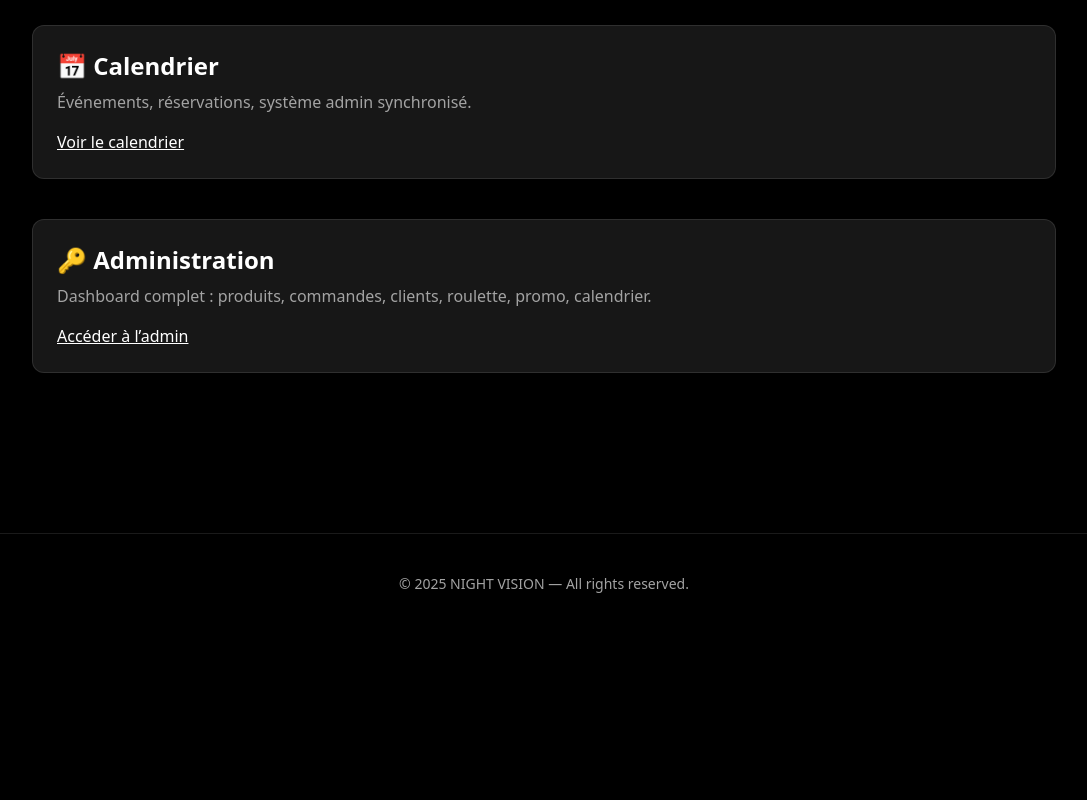
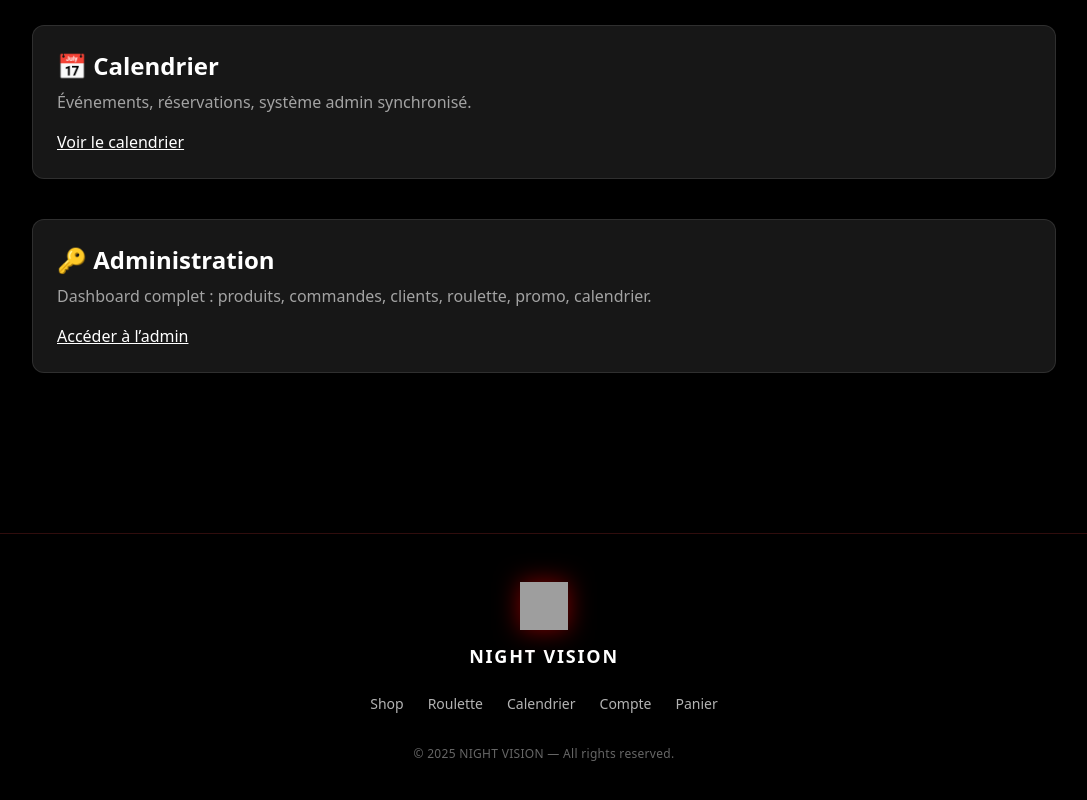
Before and after one commit to gaetanfionda-bot/NV-V12-FIXED.zip, a Next.js app: page / in a window 1280 px wide. Shown: the part 639-1439 px from the top of the page, without its empty margins (96-1183 px from the left). Before the commit the page ends 1273 px from the top, so only its background shows below. Built offline with nearby package versions, Linux system fonts and the light colour scheme; grey boxes are pictures that could not be loaded.

Commit message:
Update Footer.jsx

```diff
--- a/components/Footer.jsx
+++ b/components/Footer.jsx
@@ -1,7 +1,35 @@
+import Link from "next/link";
+
 export default function Footer() {
   return (
-    <footer className="w-full py-10 mt-20 text-center border-t border-white/10 text-sm text-neutral-400">
-      <p>© {new Date().getFullYear()} NIGHT VISION — All rights reserved.</p>
+    <footer className="mt-20 border-t border-red-500/20 bg-black/70 backdrop-blur-xl py-12 text-center text-white/70">
+      <div className="max-w-6xl mx-auto px-6">
+
+        {/* ——— LOGO + TITLE ——— */}
+        <div className="flex flex-col items-center gap-3">
+          <img
+            src="/logo.png"
+            alt="NV Logo"
+            className="w-12 h-12 drop-shadow-[0_0_12px_rgba(255,0,0,0.5)]"
+          />
+          <p className="text-lg font-bold tracking-widest text-white">NIGHT VISION</p>
+        </div>
+
+        {/* ——— LINKS ——— */}
+        <div className="flex flex-wrap justify-center gap-6 mt-6 text-sm font-medium">
+          <Link href="/shop" className="hover:text-red-400 transition">Shop</Link>
+          <Link href="/roulette" className="hover:text-red-400 transition">Roulette</Link>
+          <Link href="/calendar" className="hover:text-red-400 transition">Calendrier</Link>
+          <Link href="/account" className="hover:text-red-400 transition">Compte</Link>
+          <Link href="/cart" className="hover:text-red-400 transition">Panier</Link>
+        </div>
+
+        {/* ——— COPYRIGHT ——— */}
+        <p className="mt-8 text-xs text-white/40 tracking-wide">
+          © {new Date().getFullYear()} NIGHT VISION — All rights reserved.
+        </p>
+
+      </div>
     </footer>
   );
 }
```
